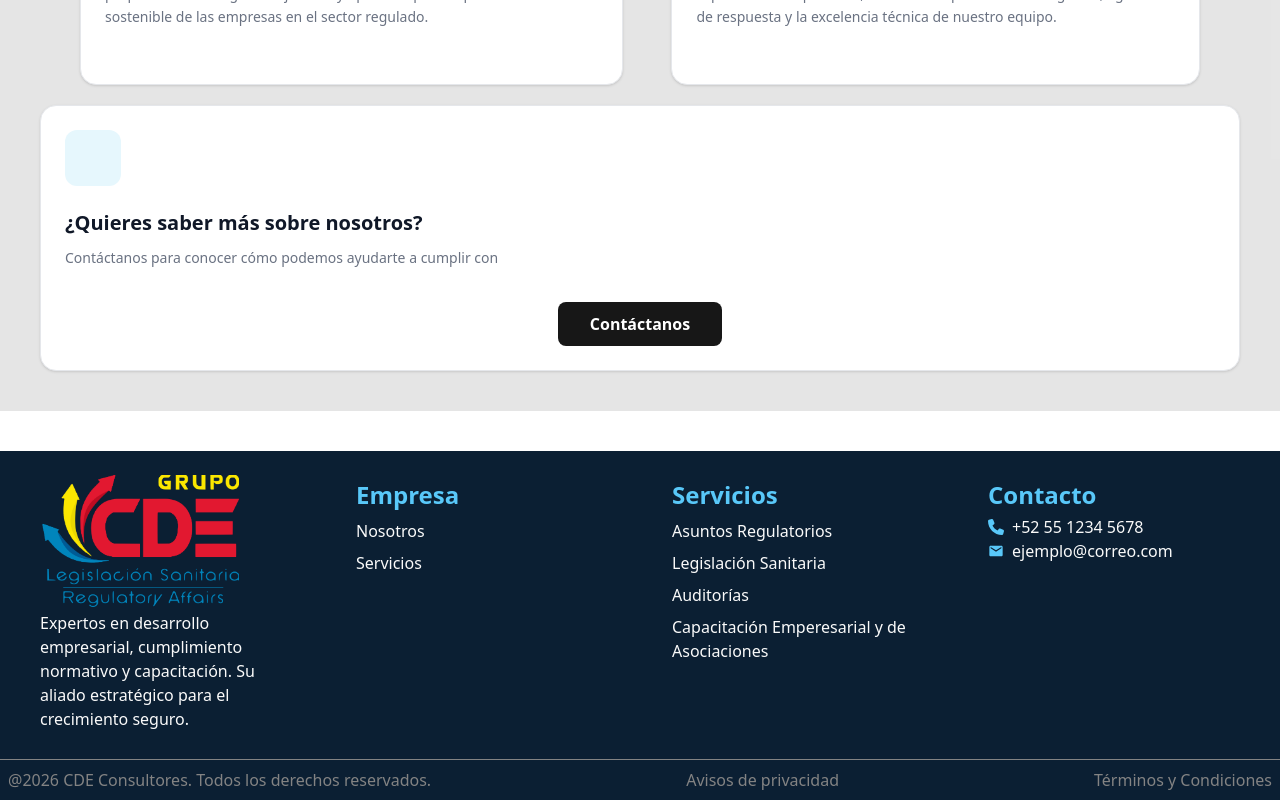
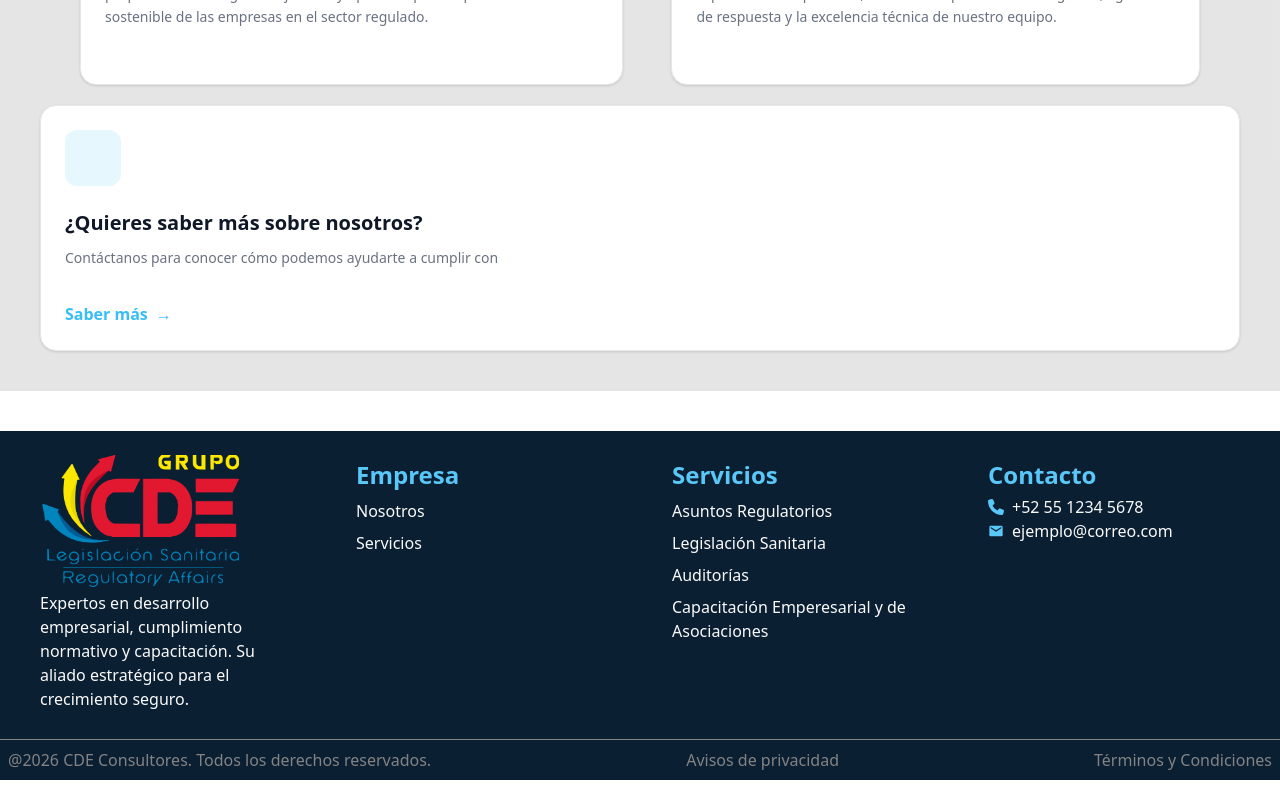
Before and after one commit to Yael-PM/CDE_Project, a React (Vite) app: page /about-us in a window 1280 px wide. Shown: the part 1620-2420 px from the top of the page. Built offline with nearby package versions, Linux system fonts and the light colour scheme.

Commit message:
type in call to action modified from button to link

```diff
--- a/src/pages/AboutUs.tsx
+++ b/src/pages/AboutUs.tsx
@@ -92,7 +92,7 @@ const AboutUs = () => {
             title= { t('about-us.call-to-action-title')}
             description= { t('about-us.call-to-action-description')}
             color='tertiary'
-            type='button'
+            type='link'
             icon
           />
 
```
